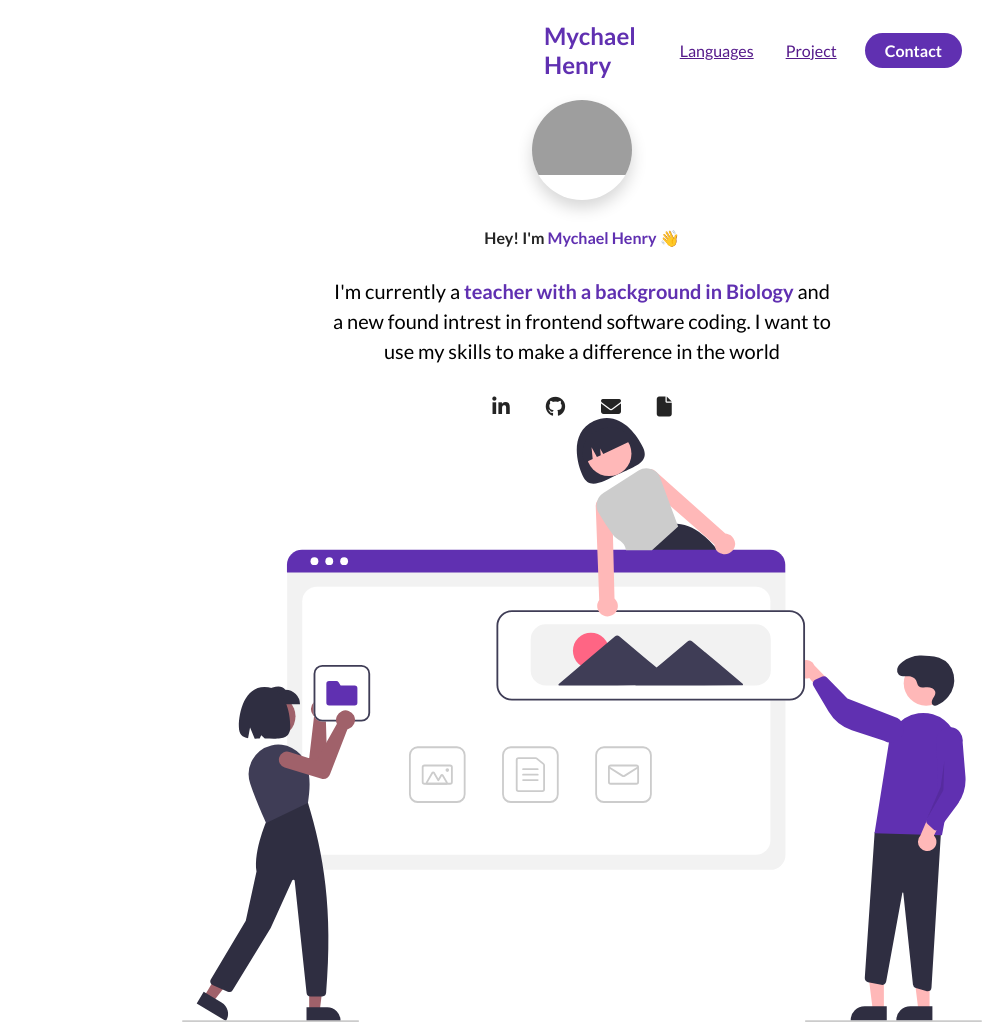
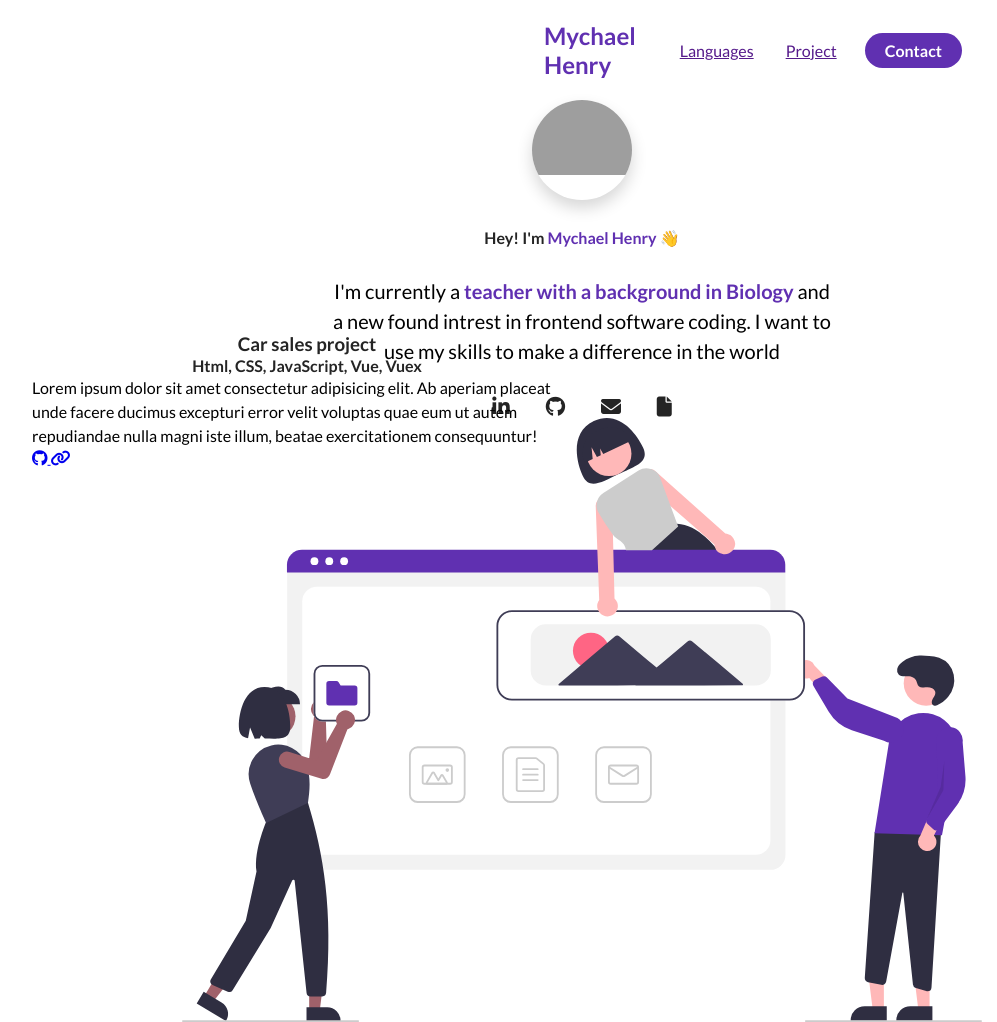
Before and after one commit to MychaelTenHen/E-Portfolio, a plain HTML site: page index.html in a window 1280 px wide. Shown: the top 1022 px of the page, without its empty margins (58-1055 px from the left). Drawn offline with Linux system fonts and the light colour scheme; grey boxes are pictures that could not be loaded.

Commit message:
project updates

```diff
--- a/index.html
+++ b/index.html
@@ -109,7 +109,7 @@
                     </figure>
                     <span class="language__name">HTML</span>
                 </div>
-                    <div>
+            <div class="language">
                 <figure class="language__img--wrapper">
                     <img src="./assets/HTML5_Badge.svg.png" alt="" class="language__img">
                     </figure>
@@ -149,7 +149,23 @@
                 <li class="project">
                     <div class="project__wrapper">
                         <img src="assets/loopit.png" class="project__img" alt="car subscription project">
+                        <div class="project__description">
+                            <h3 class="project__description--title">Car sales project</h3>
+                            <h4 class="project__descriptipn--sub-title">
+                                Html, CSS, JavaScript, Vue, Vuex
+                            </h4>
+                            <p class="project_description--para">
+                                Lorem ipsum dolor sit amet consectetur adipisicing elit. Ab aperiam placeat unde facere ducimus excepturi error velit voluptas quae eum ut autem repudiandae nulla magni iste illum, beatae exercitationem consequuntur!
+                            </p>
+                            <div class="project__description--links">
+                                <a href="www.github.com/yourlink" target="_blank" class="project__description--link">
+                                    <i class="fab fa-github"></i>
+                                <a href="www.yourwebsite.com" class="project__description--link">
+                                    <i class="fas fa-link"></i>
 
+                                </a>
+                            </div>
+                        </div>
                     </div>
         </div>
     </div>
--- a/style.css
+++ b/style.css
@@ -211,6 +211,7 @@ nav {
 
 .project__img {
     width: 100%;
+    transition: all 500ms ease;
 }
 
 .project__wraper {
@@ -218,7 +219,6 @@ nav {
     box-shadow: 0 20px 80px rgba(0, 0, 0, 0.45);
     border-radius: 20px;
     overflow: hidden;
-    transition: all 300ms ease;
     position: relative;
 }
 
@@ -231,8 +231,27 @@ height: 100%;
 width: 100%;
 background-color: #1c1d25;
 opacity: 0;
+transition: opacity 450ms ease;
+z-index: 2;
 }
 
 .project:hover .project__wrapper:before {
+opacity: 0.7;
+}
 
+.project:hover .project__img {
+ transform: scale(1.07);
+ filter: blur(5px);
 }
+
+.project__list {
+    padding-top: 40px;
+}
+
+.project__description {
+position: absolute;
+top: 50%;
+left:90px;
+transform:translateY(-50%);
+max-width:550px;
+}
```
Lines whose indentation alone changed are shown as unchanged.
